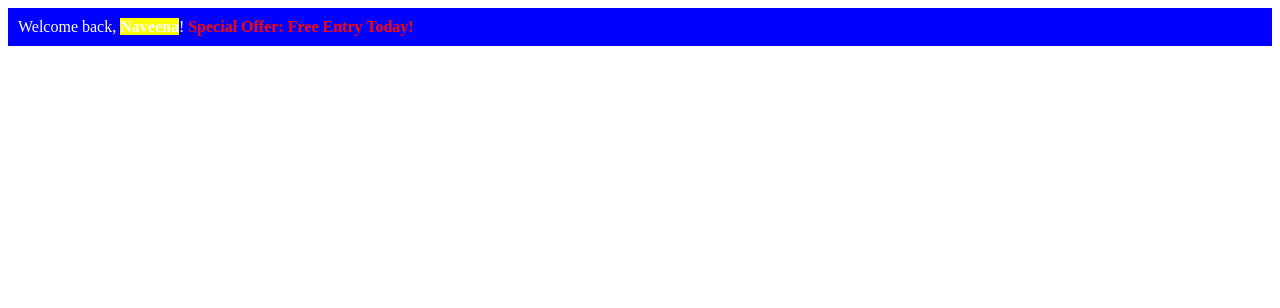
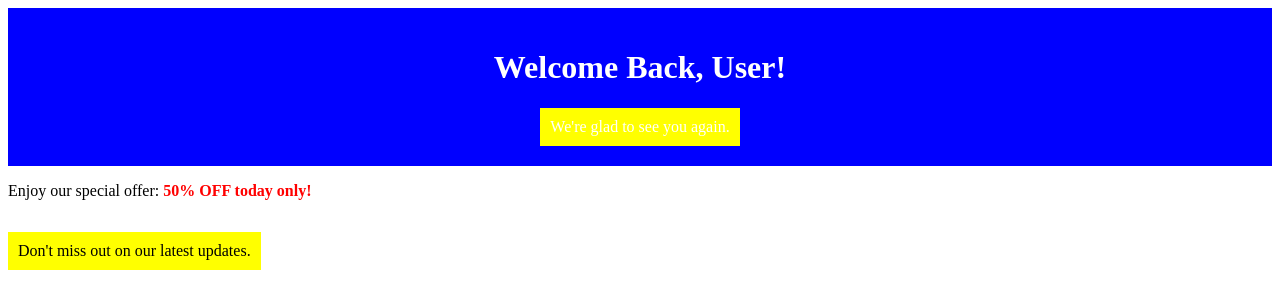
Before and after one commit to naveenakirubakaran/Digital-Nurture-4.0, a plain HTML site: page Module 1-HTML 5/Welcome Message.html in a window 1280 px wide. Drawn offline with Linux system fonts and the light colour scheme.

Commit message:
Update Welcome Message.html

```diff
--- a/Module 1-HTML 5/Welcome Message.html
+++ b/Module 1-HTML 5/Welcome Message.html
@@ -1,16 +1,41 @@
+<!DOCTYPE html>
+<html lang="en">
+<head>
+  <meta charset="UTF-8">
+  <title>Welcome Banner</title>
   <style>
     #welcomeBanner {
       background-color: blue;
       color: white;
-    padding: 10px;
+      text-align: center;
+      padding: 20px;
     }
+
     .highlight {
       background-color: yellow;
+      padding: 10px;
+      display: inline-block;
+    }
+
+    .special-offer {
+      color: red;
       font-weight: bold;
     }
   </style>
+</head>
+<body>
 
+  <!-- Welcome Banner -->
   <div id="welcomeBanner">
-  Welcome back, <span class="highlight">Naveena</span>!
-  <span style="color: red; font-weight: bold;">Special Offer: Free Entry Today!</span>
+    <h1>Welcome Back, User!</h1>
+    <div class="highlight">We're glad to see you again.</div>
   </div>
+
+  <!-- Special Offer -->
+  <p>Enjoy our special offer: <span class="special-offer">50% OFF today only!</span></p>
+
+  <!-- Highlighted Message -->
+  <p class="highlight">Don't miss out on our latest updates.</p>
+
+</body>
+</html>
```
Lines whose indentation alone changed are shown as unchanged.
